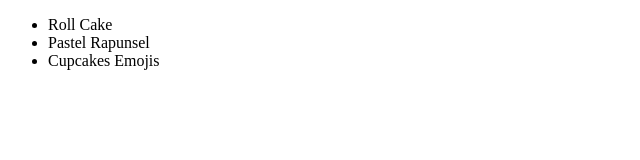
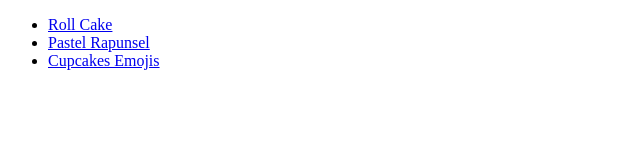
Before and after one commit to ZaralizValles/HtmlCss, a plain HTML site: page Ejercicio_01/index.html in a window 1280 px wide. Shown: the whole page, without its empty margins (0-640 px from the left). Drawn offline with Linux system fonts and the light colour scheme.

Commit message:
Corrección links

```diff
--- a/Ejercicio_01/index.html
+++ b/Ejercicio_01/index.html
@@ -8,9 +8,9 @@
     Aprendiendo a documentar mi código con OpenBootcamp-->
 
     <ul>
-        <li>Roll Cake <a href="https://www.youtube.com/watch?v=rO_NbO_rKto"></a></li>
-        <li>Pastel Rapunsel <a href="https://www.youtube.com/watch?v=zoAMBppqmrc"></a></li>
-        <li>Cupcakes Emojis <a href="https://www.youtube.com/watch?v=_uIli0TV8Zg"></a></li>
+        <li><a href="https://www.youtube.com/watch?v=rO_NbO_rKto">Roll Cake</a></li>
+        <li><a href="https://www.youtube.com/watch?v=zoAMBppqmrc">Pastel Rapunsel</a></li>
+        <li><a href="https://www.youtube.com/watch?v=_uIli0TV8Zg">Cupcakes Emojis</a></li>
     </ul>
 
 </body>
```
